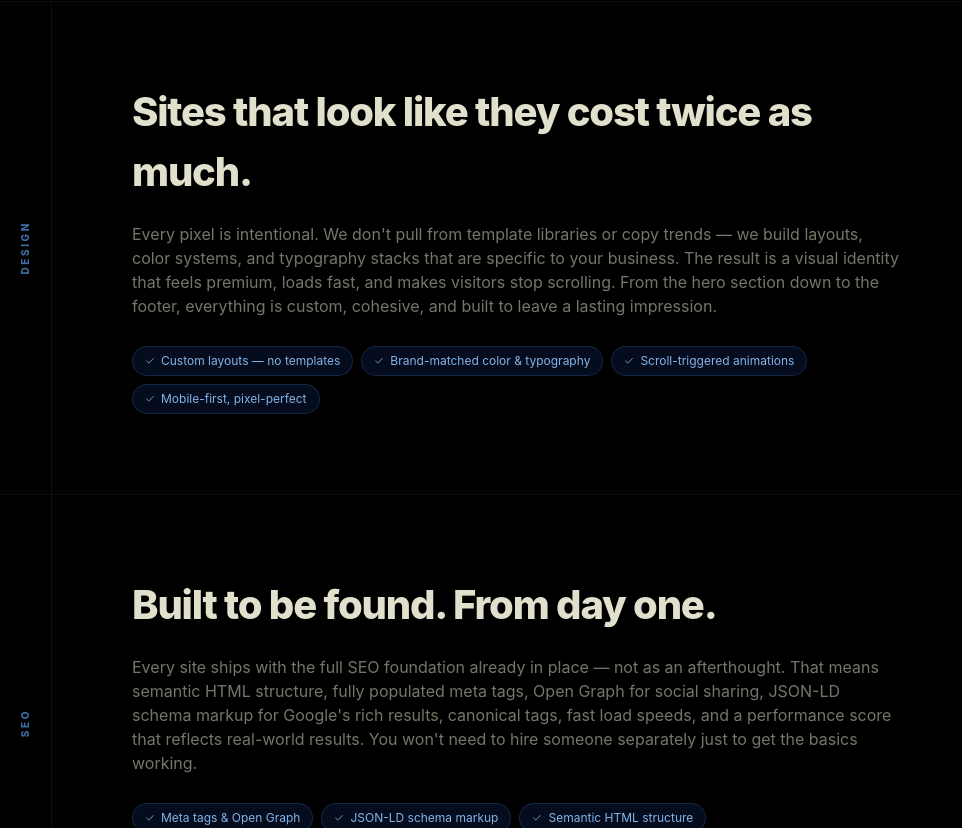
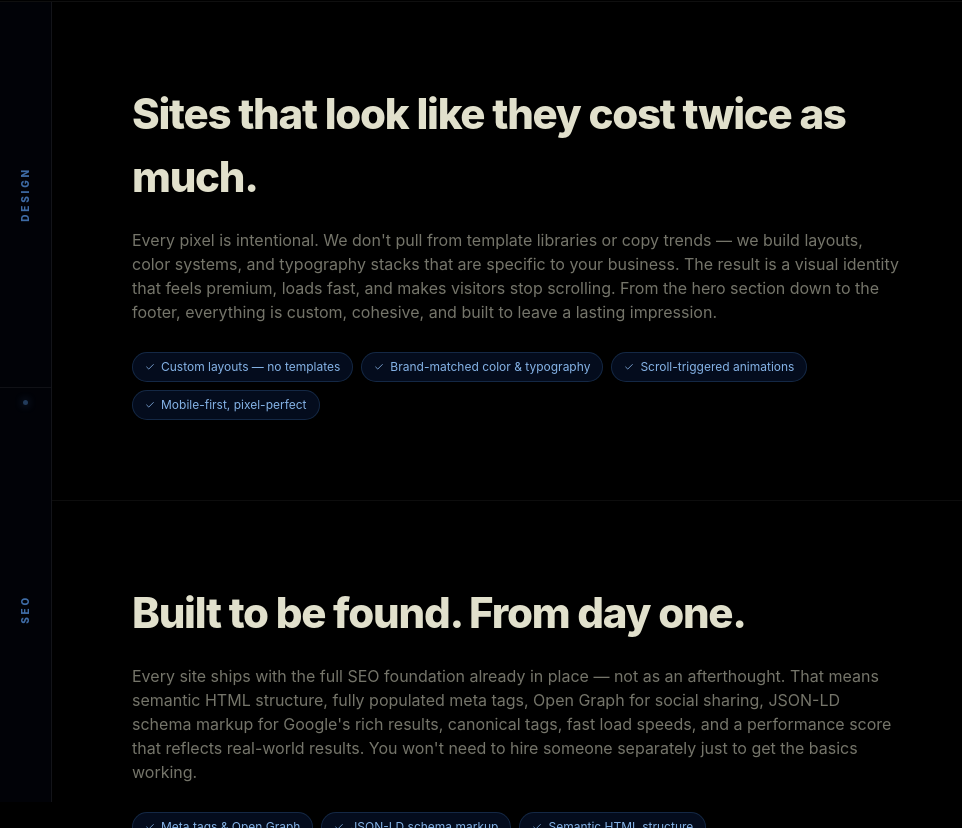
Before and after one commit to traviskenlocean1-oss/VISIONARY, a React (Vite) app: page /about in a window 1280 px wide. Shown: the part 1712-2540 px from the top of the page, without its empty margins (0-962 px from the left). Built offline with nearby package versions, Linux system fonts and the light colour scheme.

Commit message:
feat: sticky left sidebar with Design & SEO labels, slides in on scroll

```diff
--- a/src/pages/About.tsx
+++ b/src/pages/About.tsx
@@ -92,6 +92,17 @@ const capabilities = [
     points: ['Meta tags & Open Graph', 'JSON-LD schema markup', 'Semantic HTML structure', 'Canonical tags & fast load speeds'],
   },
 ]
+
+const labelStyle: React.CSSProperties = {
+  writingMode: 'vertical-rl',
+  transform: 'rotate(180deg)',
+  fontSize: '10px',
+  fontWeight: 800,
+  letterSpacing: '0.28em',
+  textTransform: 'uppercase',
+  color: 'rgba(96,165,250,0.65)',
+  userSelect: 'none',
+}
 
 export default function About() {
   return (
@@ -209,54 +220,69 @@ export default function About() {
         </div>
       </section>
 
-      {/* ── DESIGN + SEO — full-width rows, labels slide in from left edge ── */}
-      <section className="relative overflow-hidden" style={{ borderTop: '1px solid rgba(255,255,255,0.05)', borderBottom: '1px solid rgba(255,255,255,0.05)' }}>
-        {capabilities.map((item, i) => (
+      {/* ── DESIGN + SEO — sticky sidebar mimicking Vectra layout ── */}
+      <section
+        className="relative flex"
+        style={{
+          borderTop: '1px solid rgba(255,255,255,0.06)',
+          borderBottom: '1px solid rgba(255,255,255,0.06)',
+          overflowX: 'clip',
+        }}
+      >
+        {/* STICKY SIDEBAR — slides in from left edge on scroll */}
+        <motion.div
+          className="sticky top-0 flex-shrink-0 flex flex-col"
+          style={{
+            width: '52px',
+            height: '100vh',
+            background: 'rgba(3,5,14,0.55)',
+            backdropFilter: 'blur(20px)',
+            WebkitBackdropFilter: 'blur(20px)',
+            borderRight: '1px solid rgba(255,255,255,0.07)',
+            zIndex: 10,
+          }}
+          initial={{ x: -52, opacity: 0 }}
+          whileInView={{ x: 0, opacity: 1 }}
+          viewport={{ once: true, margin: '-40px' }}
+          transition={{ duration: 1.1, ease: [0.16, 1, 0.3, 1] }}
+        >
+          {/* Design label — top half */}
           <div
-            key={item.label}
-            className="flex"
-            style={{
-              borderBottom: i < capabilities.length - 1 ? '1px solid rgba(255,255,255,0.05)' : 'none',
-            }}
+            className="flex-1 flex items-center justify-center"
+            style={{ borderBottom: '1px solid rgba(255,255,255,0.06)' }}
           >
-            {/* Left-edge label — hidden off-screen, pulls in on scroll */}
+            <span style={labelStyle}>Design</span>
+          </div>
+
+          {/* Center dot */}
+          <div className="flex items-center justify-center py-3 flex-shrink-0">
+            <div style={{ width: 5, height: 5, borderRadius: '50%', background: 'rgba(96,165,250,0.35)', boxShadow: '0 0 8px rgba(96,165,250,0.4)' }} />
+          </div>
+
+          {/* SEO label — bottom half */}
+          <div className="flex-1 flex items-center justify-center">
+            <span style={labelStyle}>SEO</span>
+          </div>
+        </motion.div>
+
+        {/* Content panels — scroll past the sticky sidebar */}
+        <div className="flex-1">
+          {capabilities.map((item, i) => (
             <motion.div
-              className="flex-shrink-0 flex items-center justify-center"
+              key={item.label}
+              className="py-20 px-8 md:px-16 lg:px-20"
               style={{
-                width: '52px',
-                background: 'rgba(0,0,0,0.28)',
-                borderRight: '1px solid rgba(255,255,255,0.06)',
+                borderBottom: i < capabilities.length - 1 ? '1px solid rgba(255,255,255,0.05)' : 'none',
               }}
-              initial={{ x: -52, opacity: 0 }}
-              whileInView={{ x: 0, opacity: 1 }}
+              initial={{ opacity: 0, x: 50 }}
+              whileInView={{ opacity: 1, x: 0 }}
               viewport={{ once: true, margin: '-60px' }}
-              transition={{ duration: 1, ease: [0.16, 1, 0.3, 1], delay: 0.05 }}
-            >
-              <span
-                className="font-extrabold tracking-[0.26em] uppercase select-none"
-                style={{
-                  writingMode: 'vertical-rl',
-                  transform: 'rotate(180deg)',
-                  fontSize: '10px',
-                  color: 'rgba(96,165,250,0.65)',
-                }}
-              >
-                {item.label}
-              </span>
-            </motion.div>
-
-            {/* Content — slides in from right */}
-            <motion.div
-              className="flex-1 py-16 md:py-20 px-8 md:px-14 lg:px-20"
-              initial={{ x: 60, opacity: 0 }}
-              whileInView={{ x: 0, opacity: 1 }}
-              viewport={{ once: true, margin: '-60px' }}
-              transition={{ duration: 0.9, ease: [0.16, 1, 0.3, 1], delay: 0.18 }}
+              transition={{ duration: 0.9, ease: [0.16, 1, 0.3, 1], delay: 0.2 }}
             >
               <div className="max-w-3xl">
                 <h3
                   className="font-extrabold tracking-tight mb-5"
-                  style={{ fontSize: 'clamp(22px, 3.5vw, 40px)', color: '#E1E0CC', letterSpacing: '-0.03em' }}
+                  style={{ fontSize: 'clamp(22px, 3.5vw, 42px)', color: '#E1E0CC', letterSpacing: '-0.03em' }}
                 >
                   {item.heading}
                 </h3>
@@ -284,8 +310,8 @@ export default function About() {
                 </ul>
               </div>
             </motion.div>
-          </div>
-        ))}
+          ))}
+        </div>
       </section>
 
       {/* VALUES */}
```
